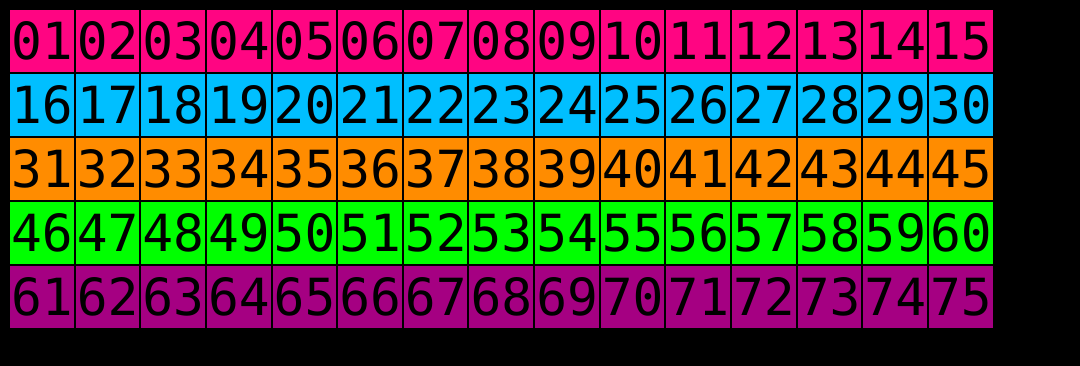
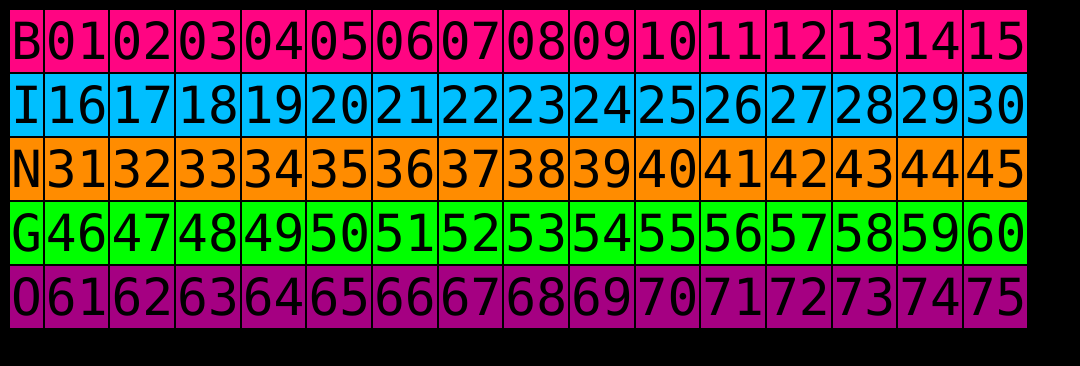
Before and after one commit to Roadagain/web-bingo, a website: page index.html in a window 1280 px wide. Shown: the whole page, without its empty margins (0-1080 px from the left). Drawn offline with Linux system fonts and the light colour scheme; a script that the page names is missing.

Commit message:
各行の先頭に文字を入れる

```diff
--- a/index.html
+++ b/index.html
@@ -9,6 +9,7 @@
   <body>
     <table>
       <tr id="B">
+        <td>B</td>
         <td id="B01">01</td>
         <td id="B02">02</td>
         <td id="B03">03</td>
@@ -26,6 +27,7 @@
         <td id="B15">15</td>
       </tr>
       <tr id="I">
+        <td>I</td>
         <td id="I16">16</td>
         <td id="I17">17</td>
         <td id="I18">18</td>
@@ -43,6 +45,7 @@
         <td id="I30">30</td>
       </tr>
       <tr id="N">
+        <td>N</td>
         <td id="N31">31</td>
         <td id="N32">32</td>
         <td id="N33">33</td>
@@ -60,6 +63,7 @@
         <td id="N45">45</td>
       </tr>
       <tr id="G">
+        <td>G</td>
         <td id="G46">46</td>
         <td id="G47">47</td>
         <td id="G48">48</td>
@@ -77,6 +81,7 @@
         <td id="G60">60</td>
       </tr>
       <tr id="O">
+        <td>O</td>
         <td id="O61">61</td>
         <td id="O62">62</td>
         <td id="O63">63</td>
```
